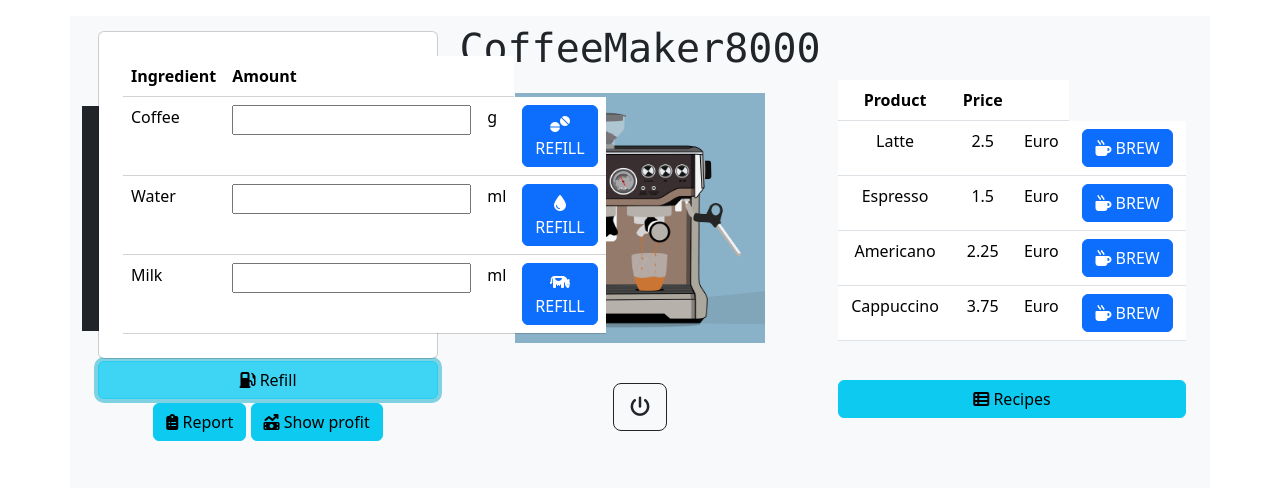
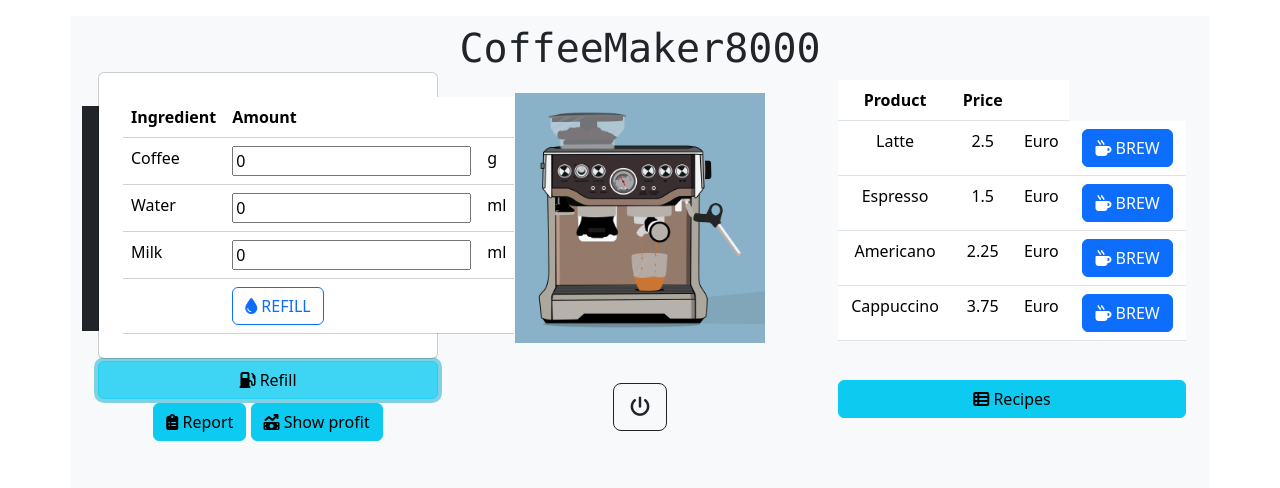
Before and after one commit to schneisinger/coffee_app, a FastAPI app: page / in a window 1280 px wide, after a click on "Refill". Shown: the top 488 px of the page. Run offline with FastAPI, Linux system fonts and the light colour scheme.

Commit message:
finished refill-func, start recipes

```diff
--- a/src/coffee/main.py
+++ b/src/coffee/main.py
@@ -89,23 +89,19 @@ async def get_money_report():
 
 @app.put("/coffee_maker/")
 async def refill_resources(data: dict):
+    # ingredient: Ingredients, amount: IngredientAmount
     """Takes ingredient and amount as user input to refill resources."""
     # coffee_maker.refill(ingredient, amount.amount)
-
     for ingr, amount in data.items():
             coffee_maker.refill(ingr, amount)
-
     return None # coffee_maker.resources[ingredient]
 
 
-# ingredient: Ingredients, amount: IngredientAmount
-
-# @app.post("/menu/recipes/")
-# async def add_recipe(menu_item: MenuItem):
-#     """Takes user input and creats a new recipe."""
-#     new_menu_item = menu_item
-#     menu.append(new_menu_item)
-#     return menu
+@app.post("/menu/recipes/")
+async def add_recipe(data: dict):
+    """Takes user input and creates or changes recipe."""
+    menu.update(data.name, data.water, data.milk, data.coffee, data.price)
+    return None
 
 
 @app.post("/money_machine/profit/")
--- a/src/coffee/static/script.js
+++ b/src/coffee/static/script.js
@@ -31,11 +31,11 @@ $(function(){
 
 
     // Refill resources
-    // Coffee
-    $("#refill_coffee").on("click", function(){
-
-        var amount = parseInt($amount_coffee.val())
-        var myJSONObject = {"coffee": amount};
+    $("#refill").on("click", function(){
+        var coffee_amount = parseInt($amount_coffee.val())
+        var water_amount = parseInt($amount_water.val())
+        var milk_amount = parseInt($amount_milk.val())
+        var myJSONObject = {"coffee": coffee_amount, "water": water_amount, "milk": milk_amount};
 
         $.ajax({
             type: 'PUT',
@@ -44,9 +44,15 @@ $(function(){
             contentType: 'application/json; charset=utf-8',
             data: JSON.stringify(myJSONObject),
             success: function(){
-                console.log("Refilled")
-                document.getElementById("terminal_text").innerHTML = 'Refilled: ' + '<br>' + '<br>' + amount + 'g of coffee.';
-                amount = 0;
+                document.getElementById("terminal_text").innerHTML = 'Refilled: ' + '<br>' + '<br>' + coffee_amount + ' g of coffee.'
+                                                                        + '<br>' + water_amount + ' ml of water.'
+                                                                        + '<br>' + milk_amount + ' ml of milk.';
+                default_coffee = document.getElementById("amount_coffee");
+                default_water = document.getElementById("amount_water");
+                default_milk = document.getElementById("amount_milk");
+                default_coffee.value = default_coffee.defaultValue;
+                default_water.value = default_water.defaultValue;
+                default_milk.value = default_milk.defaultValue;
             },
             error: function() {
                 alert('Refill failed')
@@ -69,7 +75,7 @@ $(function(){
             for (var i = 0; i < turn_off.length; i ++) {
                 turn_off[i].style.display = 'initial'
             }
-            document.getElementById("terminal_text").innerHTML = '<br>' + 'Hello coffee!' + '<br>' + '<br>' + 'This machine is under construction.';
+            document.getElementById("terminal_text").innerHTML = '<br>' + 'Hello world!' + '<br>' + '<br>' + 'This machine is under construction.';
         }
     });
 });
--- a/src/coffee/templates/index.html
+++ b/src/coffee/templates/index.html
@@ -50,9 +50,9 @@
     <div class="container text-center">
       <div class="row align-items-center">
         <div class="ON col">
-          <div class="dropup-center m-1 d-grid">
+          <div class="d-grid dropup-center m-1">
             <button type="button" class="btn btn-info dropup-toggle" data-bs-toggle="dropdown"><i class="fa-solid fa-gas-pump"></i> Refill</button></a>
-            <table class="table table-hover dropdown-menu p-4">
+            <table class="table dropdown-menu p-4">
               <tr>
                 <th>Ingredient</th>
                 <th>Amount</th>
@@ -60,22 +60,26 @@
               </tr>
               <tr>
                 <td>Coffee</td>
-                <td><input type="number" id="amount_coffee" maxlength="2" size="2"></td>
+                <td><input type="number" value="0" id="amount_coffee" maxlength="2" size="2"></td>
                 <td>g</td>
-                <td><button class="btn btn-primary refill_btn" id="refill_coffee"><i class="fa-solid fa-tablets"></i> REFILL</button></td>
+                <!-- <td><button class="btn btn-primary refill_btn" id="refill_coffee"><i class="fa-solid fa-tablets"></i> REFILL</button></td> -->
               </tr>
               <tr>
                 <td>Water</td>
-                <td><input type="number" id="amount_water" maxlength="3" size="2"></td>
+                <td><input type="number" value="0" id="amount_water" maxlength="3" size="2"></td>
                 <td>ml</td>
-                <td><button class="btn btn-primary refill_btn" id="refill_water"><i class="fa-solid fa-droplet"></i>  REFILL</button></td>
               </tr>
               <tr>
                   <td>Milk</td>
-                  <td><input type="number" id="amount_milk" maxlength="3" size="2"></td>
+                  <td><input type="number" value="0" id="amount_milk" maxlength="3" size="2"></td>
                   <td>ml</td>
-                  <td><button class="btn btn-primary refill_btn" id="refill_milk"><i class="fa-solid fa-cow"></i> REFILL</button></td>
-                </tr>
+                  <!-- <td><button class="btn btn-primary refill_btn" id="refill_milk"><i class="fa-solid fa-cow"></i> REFILL</button></td> -->
+              </tr>
+              <tr>
+                <td></td>
+                <td class="mx-auto"><button class="btn btn- btn-outline-primary refill_btn" id="refill"><i class="fa-solid fa-droplet"></i>  REFILL</button></td>
+                <td></td>
+              </tr>
             </table>
           </div>
           <button type="Button" class="btn btn-info" id="report"><i class="fa-solid fa-clipboard-list"></i> Report</i></button>
@@ -102,17 +106,17 @@
                 <td>{{item.milk}}</td>
                 <td>{{item.coffee}}</td>
                 <td>{{item.price}}</td>
-                <td><button type="Button" class="btn btn-sm btn-primary" id="add_{{item.name}}"> <i class="fa-solid fa-pen"></i></button></td>
+                <!-- <td><button type="Button" class="btn btn-sm btn-primary" id="add_{{item.name}}"> <i class="fa-solid fa-pen"></i></button></td> -->
                 <td><button type="Button" class="btn btn-sm btn-primary" id="delete_{{item.name}}"><i class="fa-regular fa-trash-can"></i></button></td>
               </tr>
               {% endfor %}
               <tr>
-                <td><input type="text" id="add_recipe_name" maxlength="8" size="8"></td>
-                <td><input type="number" id="add_recipe_water" maxlength="3" size="2"></td>
-                <td><input type="number" id="add_recipe_milk" maxlength="3" size="2"></td>
-                <td><input type="number" id="add_recipe_coffee" maxlength="2" size="2"></td>
-                <td><input type="number" id="add_recipe_price" maxlength="4" size="3"></td>
-                <td><button type="submit" class="btn btn-sm btn-primary" id="add_new_recipe"><i class="fa-solid fa-plus"></i></button></td>
+                <td><input type="text" placeholder="Product name" id="add_recipe_name" maxlength="8" size="8"></td>
+                <td><input type="number" value="0" id="add_recipe_water" maxlength="3" size="2"></td>
+                <td><input type="number" value="0" id="add_recipe_milk" maxlength="3" size="2"></td>
+                <td><input type="number" value="0" id="add_recipe_coffee" maxlength="2" size="2"></td>
+                <td><input type="number" value="0" id="add_recipe_price" maxlength="4" size="3"></td>
+                <td><button type="submit" class="btn btn-sm btn-primary" id="add_new_recipe"><i class="fa-solid fa-pen"></i></button></td>
               </tr>
               </table>
             </div>
```
